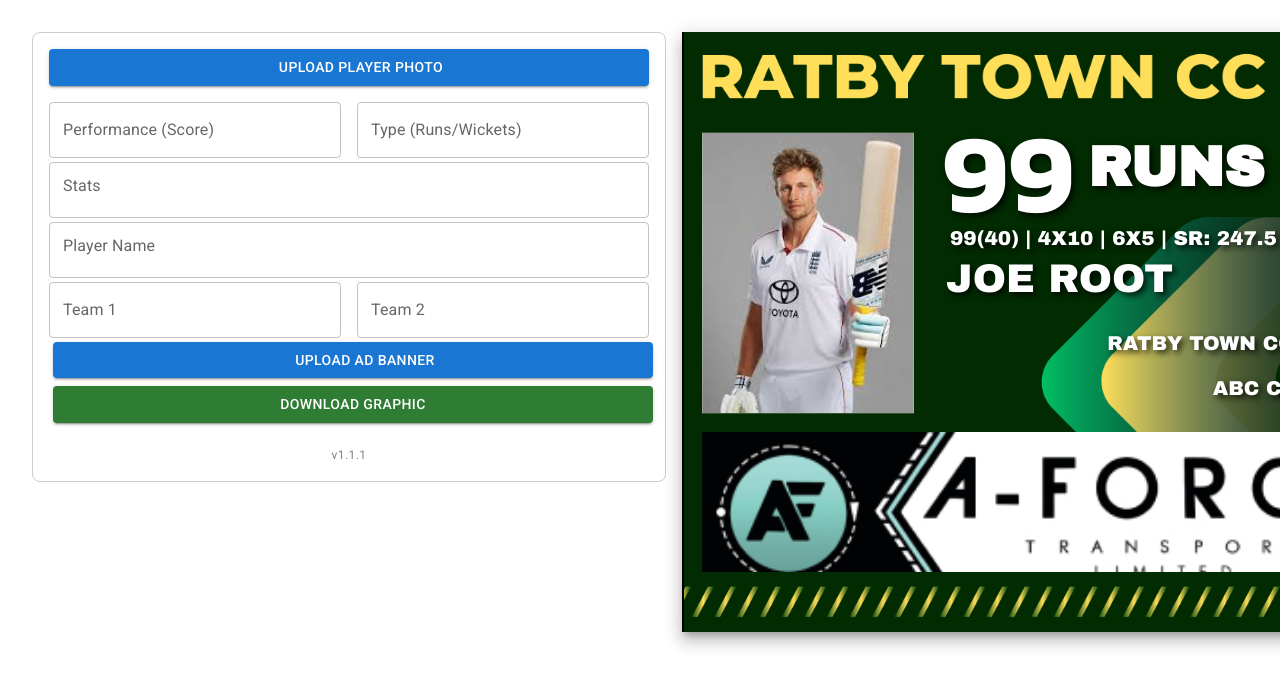
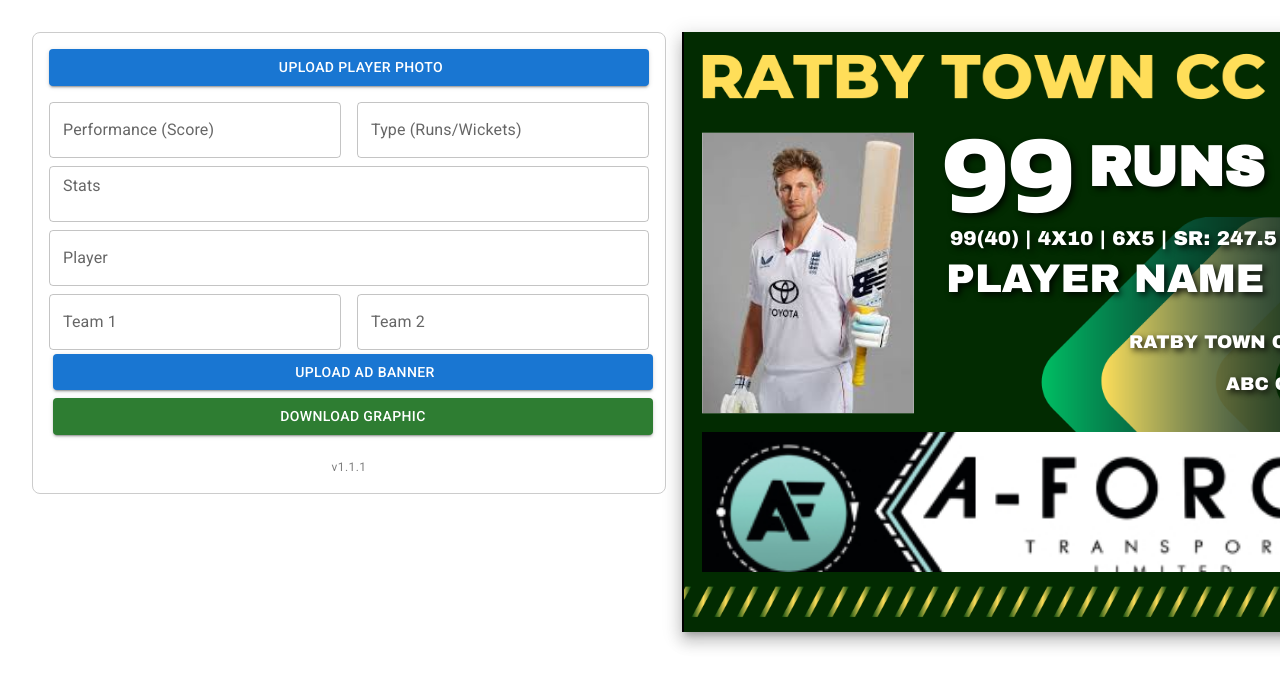
Before and after one commit to sankalpau3/fb-post, a React (Create React App) app: page / in a window 1280 px wide. Shown: the top 686 px of the page. Built offline with nearby package versions, Linux system fonts and the light colour scheme; some icons are missing; a web font is replaced by a local one.

Commit message:
auto suggestions

```diff
--- /dev/null
+++ b/src/component/dropdown/index.jsx
@@ -0,0 +1,28 @@
+import React from 'react';
+import { Autocomplete, TextField } from '@mui/material';
+
+const AutoCompleteTextBox = ({ label, options, value, onChange, fullWidth = true}) => {
+    return (
+        <Autocomplete
+            freeSolo
+            fullWidth={fullWidth}
+            // Ensure options is always an array to prevent crashes
+            options={options || []}
+            // This captures both typing AND clicking a suggestion
+            onInputChange={(event, newValue) => {
+                onChange(newValue);
+            }}
+            // This ensures the field shows the current state value
+            value={value || ''}
+            renderInput={(params) => (
+                <TextField
+                    {...params}
+                    label={label}
+                    variant="outlined"
+                />
+            )}
+        />
+    );
+};
+
+export default AutoCompleteTextBox;
--- a/src/imageOverlay.js
+++ b/src/imageOverlay.js
@@ -6,13 +6,16 @@
 import sampleAd from './CDN/static_content/imgages/sample_ad.jpg';
 import html2canvas from 'html2canvas';
 import packageInfo from '../package.json';
+import AutoCompleteTextBox from "./component/dropdown"
+import players from "./json/players.json"
+import calcFontSize from "./utils/calculateFontSize"
 
 const ImageOverlays = () => {
     const [overlayImage, setOverlayImage] = useState(null);
     const [scoreText, setScoreText] = useState("99"); // Default value for preview
     const [activityType, setActivityType] = useState("Runs");
     const [stats, setStats] = useState("99(40) | 4x10 | 6X5 | SR: 247.5");
-    const [name, setName] = useState("Joe Root");
+    const [name, setName] = useState("");
     const [team1, setTeam1] = useState("Ratby Town CC 2nd XI");
     const [team2, setTeam2] = useState("ABC CC 1st XI");
     const [overlayImageAd, setOverlayImageAd] = useState(null);
@@ -53,7 +56,7 @@
             document.body.removeChild(link);
         }
     };
-
+    const dynamicNameSize = calcFontSize(name);
     return (
         <Stack direction={{ xs: 'column', md: 'row' }}
             spacing={2}
@@ -89,16 +92,13 @@
                     label="Stats"
                     variant="outlined"
                     onChange={(e) => setStats(e.target.value)}
-                    style={{ paddingTop: "0.25rem" }}
+                    style={{ paddingTop: "0.5rem"  }}
                 />
-                <TextField
-                    fullWidth
-                    label="Player Name"
-                    variant="outlined"
-                    onChange={(e) => setName(e.target.value)}
-                    style={{ paddingTop: "0.25rem" }}
-                />
-                <Stack direction="row" spacing={2} style={{ paddingTop: "0.25rem" }}>
+                <div style={{ paddingTop: "0.5rem" }}>
+                    <AutoCompleteTextBox   label="Player"  options={players} value={name} onChange={(val) => setName(val)} />
+                </div>
+
+                <Stack direction="row" spacing={2} style={{ paddingTop: "0.5rem"  }}>
                     <TextField
                         fullWidth
                         label="Team 1"
@@ -233,7 +233,7 @@
                         {stats}
                     </div>
                     <div style={{
-                        fontSize: '2.5rem',
+                       fontSize: dynamicNameSize,
                         textTransform: 'uppercase',
                         marginLeft: '10px',
                         fontFamily: 'Archivo Black, sans-serif',
@@ -241,7 +241,7 @@
                         paddingTop: '0.5rem',
                         textAlign: 'left'
                     }}>
-                        {name}
+                        {name || "Player Name"}
                     </div>
                 </Box>
 
@@ -256,7 +256,7 @@
                     justifyContent: 'flex-end',
                     zIndex: 3,
                     paddingLeft: '0.25rem',
-                    fontSize: '1.25rem',
+                    fontSize: '1.15em',
                     textTransform: 'uppercase',
                     marginLeft: '10px',
                     fontFamily: 'Archivo Black, sans-serif',
--- /dev/null
+++ b/src/json/players.json
@@ -0,0 +1,143 @@
+[
+    {
+        "label": "AHAMED RUJAHN"
+    },
+    {
+        "label": "ARTHUR BRADFORD"
+    },
+    {
+        "label": "ARTHUR WRIGHTAM"
+    },
+    {
+        "label": "ATUL DADHICH"
+    },
+    {
+        "label": "BEN DEVINE"
+    },
+    {
+        "label": "BRADLEY COCKERILL -MOLLETT"
+    },
+    {
+        "label": "CARL TINSON"
+    },
+    {
+        "label": "CHRIS CLARK"
+    },
+    {
+        "label": "CHRIS WATERFIELD"
+    },
+    {
+        "label": "CONOR PRICE"
+    },
+    {
+        "label": "DAN CLARKE"
+    },
+    {
+        "label": "DANIEL WATTS"
+    },
+    {
+        "label": "HARRY LORD"
+    },
+    {
+        "label": "IAN THOMSON"
+    },
+    {
+        "label": "JACK SPENCE"
+    },
+    {
+        "label": "JOE MATTHEWS"
+    },
+    {
+        "label": "JOE SANSOME"
+    },
+    {
+        "label": "JOHN COLLINS"
+    },
+    {
+        "label": "JOHNATHON ARMSON"
+    },
+    {
+        "label": "JOSEPH HARRIS"
+    },
+    {
+        "label": "JOSH REED"
+    },
+    {
+        "label": "KITHMINI MIDIGASPEGE"
+    },
+    {
+        "label": "LEWIS ARMSON"
+    },
+    {
+        "label": "MARK WILLIAMSON"
+    },
+    {
+        "label": "MATT DARBY"
+    },
+    {
+        "label": "MATTHEW MCDONALD"
+    },
+    {
+        "label": "MIGEL TISSERA"
+    },
+    {
+        "label": "MILINDA ELLAWALA"
+    },
+    {
+        "label": "MITCH CHADWICK"
+    },
+    {
+        "label": "NILE TAYLOR"
+    },
+    {
+        "label": "NISHANTH KIRAN"
+    },
+    {
+        "label": "NOAH COCKERILL"
+    },
+    {
+        "label": "PAUL COCKERILL"
+    },
+    {
+        "label": "PETER BOND"
+    },
+    {
+        "label": "RICHARD CHAPMAN"
+    },
+    {
+        "label": "ROBERT MARTIN"
+    },
+    {
+        "label": "RORY STEVENSON-LEGGETT"
+    },
+    {
+        "label": "RYAN COX"
+    },
+    {
+        "label": "SAM ROBILLIARD"
+    },
+    {
+        "label": "SAMUEL BYWATER"
+    },
+    {
+        "label": "SANKALPA UDARANGA"
+    },
+    {
+        "label": "STEVEN MACLEOD"
+    },
+    {
+        "label": "THARINDU KODIKARA"
+    },
+    {
+        "label": "THOMAS DODD"
+    },
+    {
+        "label": "THOMAS SANSOME"
+    },
+    {
+        "label": "TOM CHAPMAN"
+    },
+    {
+        "label": "TOM MARJORAM"
+    }
+]
--- /dev/null
+++ b/src/utils/calculateFontSize.js
@@ -0,0 +1,21 @@
+const calculateFontSize = (nameString) => {
+    const baseSize = 2.5; // Your starting rem
+    const charLimit = 17;
+    const stepSize = 2;
+    const reductionAmount = 0.4;
+
+    const nameLength = nameString?.length || 0;
+
+    if (nameLength <= charLimit) return `${baseSize}rem`;
+
+    // Calculate how many "blocks" of 4 characters exist over the limit
+    const extraChars = nameLength - charLimit;
+    const reductions = Math.floor(extraChars / stepSize);
+
+    // Ensure we don't go too small (optional floor of 1.5rem)
+    const newSize = Math.max(1.5, baseSize - (reductions * reductionAmount));
+    console.log("newSize", newSize)
+    return `${newSize}rem`;
+};
+
+export default calculateFontSize
```
